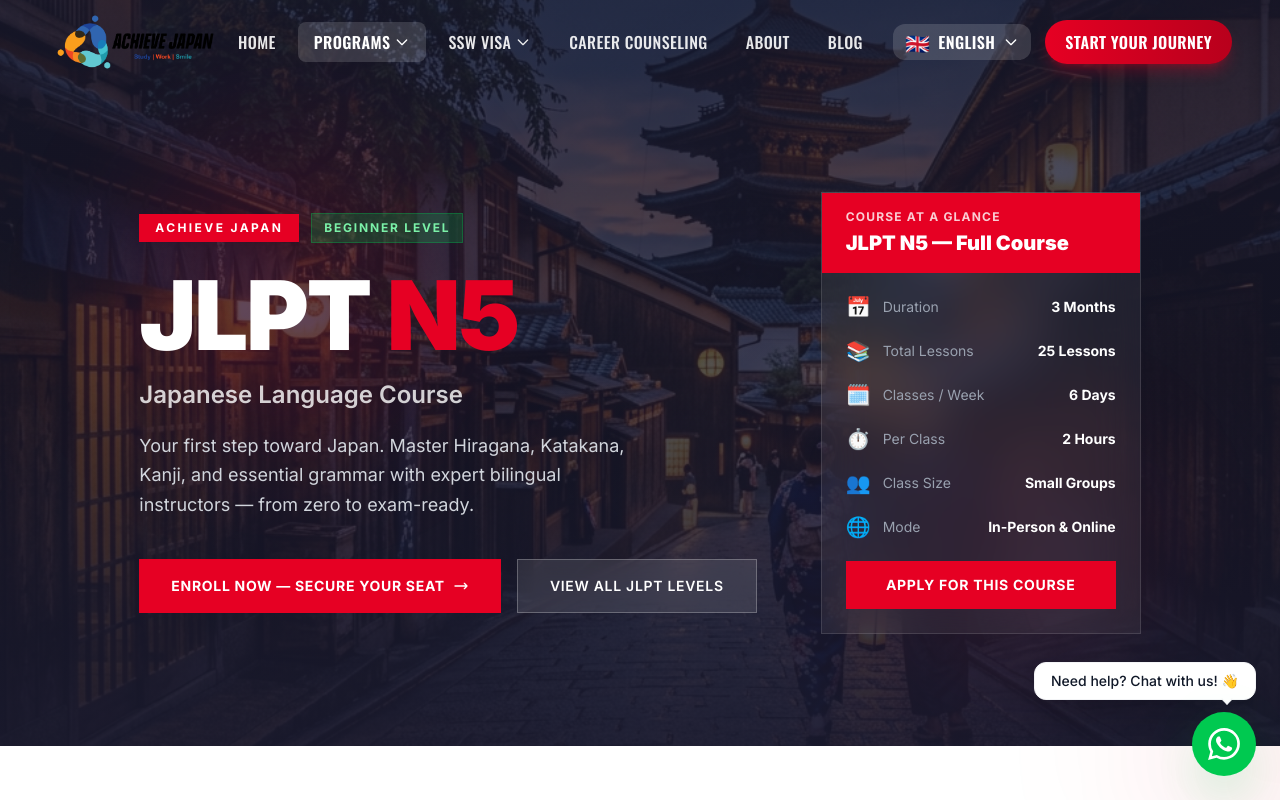
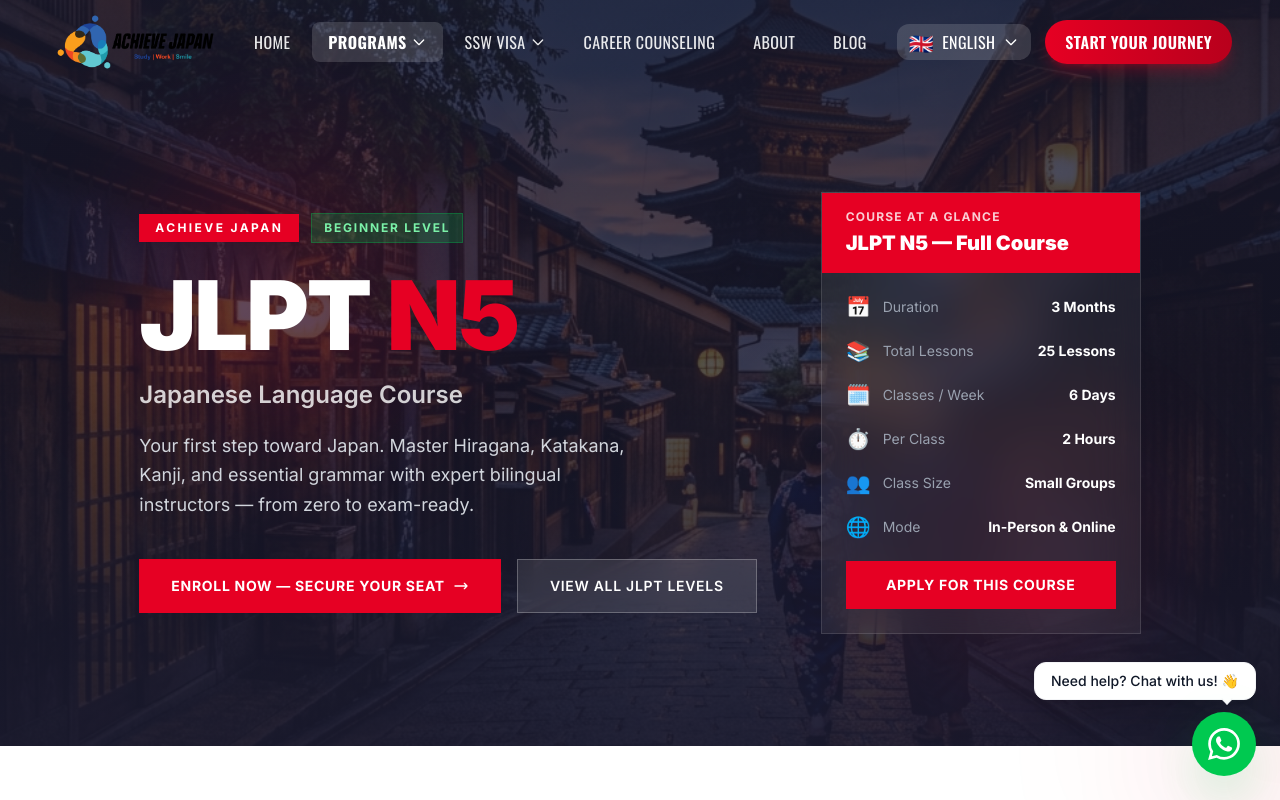
Before and after one commit to mhasan1122/ArchiveJapanWebsite, a Next.js app: page /jlpt-n5 in a window 1280 px wide. Shown: the top 800 px of the page. Built offline with nearby package versions, Linux system fonts and the light colour scheme.

Commit message:
refactor: update Navbar styles for improved font weight and consistency across active states and links

```diff
--- a/src/components/Navbar.tsx
+++ b/src/components/Navbar.tsx
@@ -77,20 +77,22 @@ export default function Navbar() {
   };
 
   const navLinkClass = (active: boolean) =>
-    "whitespace-nowrap px-3 py-2 rounded-lg text-base font-medium uppercase tracking-wide transition-all duration-300 sm:px-4 cursor-pointer flex items-center gap-1 " +
+    "whitespace-nowrap px-3 py-2 rounded-lg text-base uppercase tracking-wide transition-all duration-300 sm:px-4 cursor-pointer flex items-center gap-1 " +
+    (active ? "font-bold " : "font-normal ") +
     (active
       ? navSolid
-        ? "bg-primary/10 text-primary font-semibold"
-        : "bg-white/15 text-white font-semibold"
+        ? "bg-primary/10 text-primary"
+        : "bg-white/15 text-white"
       : "hover:bg-primary/10 hover:text-primary " +
         (navSolid ? "text-gray-700" : "text-white/90 hover:text-white"));
 
   const blogLinkClass =
-    "whitespace-nowrap px-3 py-2 rounded-lg text-base font-medium uppercase tracking-wide transition-all duration-300 sm:px-4 " +
+    "whitespace-nowrap px-3 py-2 rounded-lg text-base uppercase tracking-wide transition-all duration-300 sm:px-4 " +
+    (pathname.startsWith("/blog") ? "font-bold " : "font-normal ") +
     (pathname.startsWith("/blog")
       ? navSolid
-        ? "bg-primary/10 text-primary font-semibold"
-        : "bg-white/15 text-white font-semibold"
+        ? "bg-primary/10 text-primary"
+        : "bg-white/15 text-white"
       : "hover:bg-primary/10 hover:text-primary " +
         (navSolid ? "text-gray-700" : "text-white/90 hover:text-white"));
 
@@ -191,8 +193,10 @@ export default function Navbar() {
                                 key={sub.name}
                                 href={sectionHref(sub.href)}
                                 onClick={() => setOpenDropdown(null)}
-                                className={`block px-4 py-2.5 text-sm font-semibold uppercase tracking-wider transition-colors hover:bg-gray-50 ${
-                                  isNavLinkActive(sub.href) ? "text-primary" : "text-gray-700"
+                                className={`block px-4 py-2.5 text-sm uppercase tracking-wider transition-colors hover:bg-gray-50 ${
+                                  isNavLinkActive(sub.href)
+                                    ? "text-primary font-bold"
+                                    : "text-gray-700 font-normal"
                                 }`}
                               >
                                 {sub.name}
@@ -237,7 +241,7 @@ export default function Navbar() {
                   }`}
                 >
                   <span className="text-xl leading-none">{activeLang.flag}</span>
-                  <span className="font-semibold leading-tight">{activeLang.name}</span>
+                  <span className="font-normal leading-tight">{activeLang.name}</span>
                   <svg
                     className={`h-4 w-4 shrink-0 transition-transform duration-300 ${langOpen ? "rotate-180" : ""}`}
                     fill="none"
@@ -273,7 +277,7 @@ export default function Navbar() {
                           className={`flex w-full items-center gap-3 px-4 py-3 text-base uppercase tracking-wide transition-colors hover:bg-gray-50 ${
                             locale === lang.code
                               ? "text-primary font-bold bg-primary/5"
-                              : "text-gray-700"
+                              : "text-gray-700 font-normal"
                           }`}
                         >
                           <span className="text-xl">{lang.flag}</span>
@@ -365,10 +369,10 @@ export default function Navbar() {
                     <div key={link.name} className="flex flex-col">
                       <button
                         onClick={() => setMobileOpenDropdown(isMobileOpen ? null : link.name)}
-                        className={`flex items-center justify-between rounded-xl px-4 py-3 text-base font-bold transition-all ${
+                        className={`flex items-center justify-between rounded-xl px-4 py-3 text-base transition-all ${
                           isActive
-                            ? "bg-primary/10 text-primary"
-                            : "text-gray-800"
+                            ? "bg-primary/10 text-primary font-bold"
+                            : "text-gray-800 font-normal"
                         }`}
                       >
                         {link.name}
@@ -397,8 +401,10 @@ export default function Navbar() {
                                   setMobileOpen(false);
                                   setMobileOpenDropdown(null);
                                 }}
-                                className={`block px-4 py-3 text-sm font-bold ${
-                                  isNavLinkActive(sub.href) ? "text-primary" : "text-gray-600"
+                                className={`block px-4 py-3 text-sm ${
+                                  isNavLinkActive(sub.href)
+                                    ? "text-primary font-bold"
+                                    : "text-gray-600 font-normal"
                                 }`}
                               >
                                 {sub.name}
@@ -420,10 +426,10 @@ export default function Navbar() {
                     initial={{ opacity: 0, x: -20 }}
                     animate={{ opacity: 1, x: 0 }}
                     transition={{ delay: i * 0.1 }}
-                    className={`flex items-center justify-between rounded-xl px-4 py-3 text-base font-bold transition-all ${
+                    className={`flex items-center justify-between rounded-xl px-4 py-3 text-base transition-all ${
                       active
-                        ? "bg-primary/10 text-primary"
-                        : "text-gray-800 hover:bg-gray-50 hover:text-primary"
+                        ? "bg-primary/10 text-primary font-bold"
+                        : "text-gray-800 font-normal hover:bg-gray-50 hover:text-primary"
                     }`}
                     aria-current={active ? "page" : undefined}
                   >
@@ -465,10 +471,10 @@ export default function Navbar() {
               <Link
                 href="/blog"
                 onClick={() => setMobileOpen(false)}
-                className={`flex items-center justify-between rounded-xl px-4 py-3 text-base font-bold transition-all hover:bg-gray-50 ${
+                className={`flex items-center justify-between rounded-xl px-4 py-3 text-base transition-all hover:bg-gray-50 ${
                   pathname.startsWith("/blog")
-                    ? "text-primary bg-primary/10"
-                    : "text-gray-800 hover:text-primary"
+                    ? "text-primary bg-primary/10 font-bold"
+                    : "text-gray-800 font-normal hover:text-primary"
                 }`}
                 aria-current={pathname.startsWith("/blog") ? "page" : undefined}
               >
@@ -530,7 +536,11 @@ export default function Navbar() {
                     }`}
                   >
                     <span className="text-2xl">{lang.flag}</span>
-                    <span className="font-bold leading-tight">{lang.name}</span>
+                    <span
+                      className={`leading-tight ${locale === lang.code ? "font-bold" : "font-normal"}`}
+                    >
+                      {lang.name}
+                    </span>
                     {locale === lang.code && (
                       <svg
                         className="w-5 h-5 ml-auto text-white"
```
